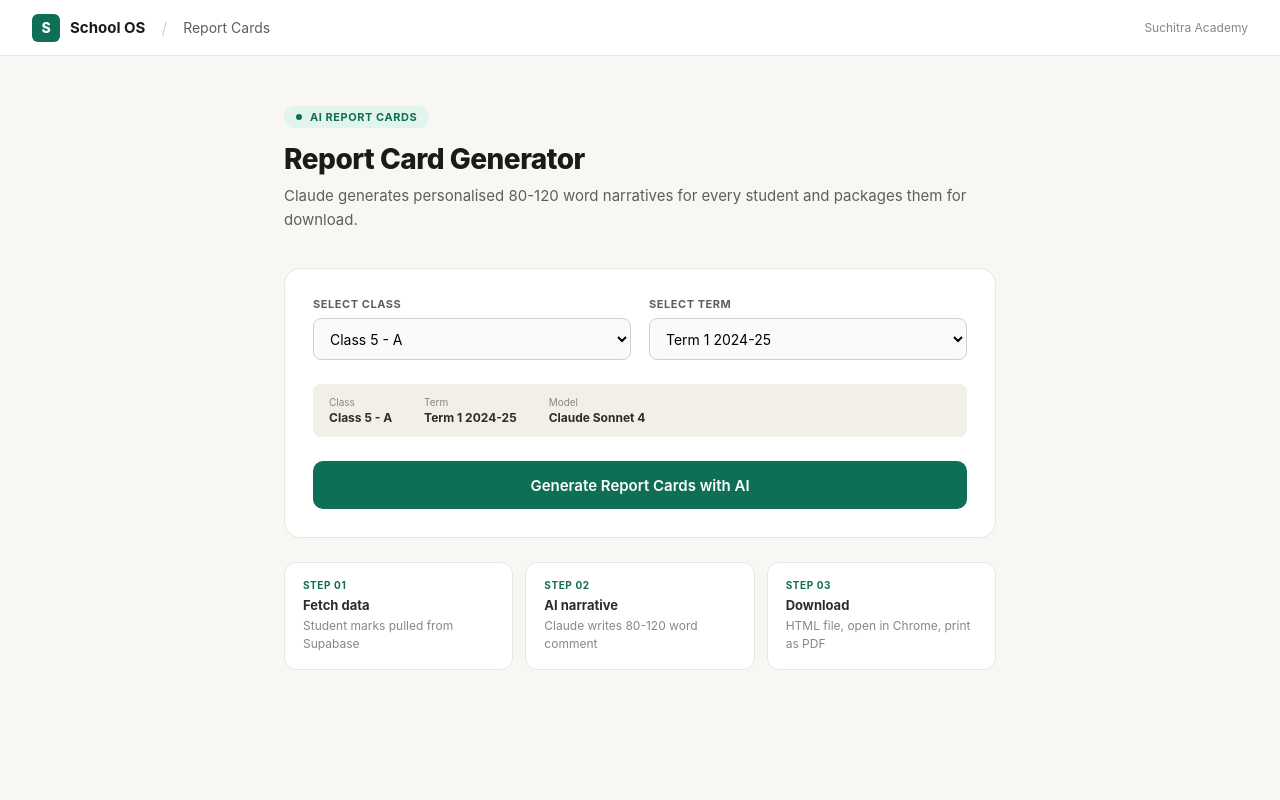
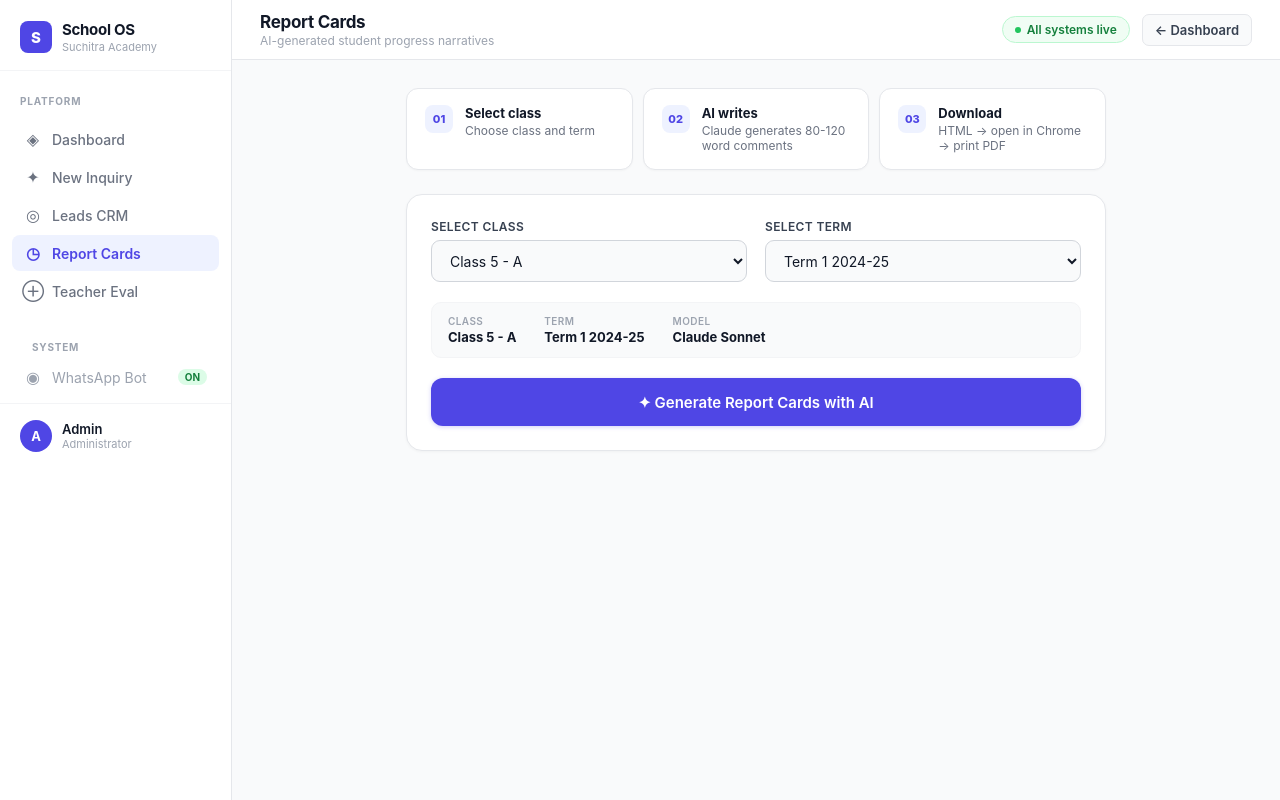
Before and after one commit to PranixQuick/School-OS, a Next.js app: page /report-cards in a window 1280 px wide. Built offline with nearby package versions, Linux system fonts and the light colour scheme.

Commit message:
Update page.tsx

```diff
--- a/app/report-cards/page.tsx
+++ b/app/report-cards/page.tsx
@@ -2,6 +2,8 @@
 
 import { useState } from 'react';
 import type { CSSProperties } from 'react';
+import Layout from '@/components/Layout';
+import Link from 'next/link';
 
 const CLASSES = [
   { label: 'Class 5 - A', classNum: '5', section: 'A' },
@@ -13,13 +15,6 @@ const TERMS = ['Term 1 2024-25', 'Term 2 2024-25', 'Term 3 2024-25'];
 interface Report { name: string; fileName: string; html: string; }
 type Status = 'idle' | 'loading' | 'success' | 'error';
 
-const BTN: CSSProperties = {
-  border: 'none',
-  cursor: 'pointer',
-  fontFamily: 'inherit',
-  fontWeight: 600,
-};
-
 export default function ReportCardsPage() {
   const [selClass, setSelClass] = useState(CLASSES[0]);
   const [selTerm, setSelTerm] = useState(TERMS[0]);
@@ -28,18 +23,12 @@ export default function ReportCardsPage() {
   const [errorMsg, setErrorMsg] = useState('');
 
   async function handleGenerate() {
-    setStatus('loading');
-    setReports([]);
-    setErrorMsg('');
+    setStatus('loading'); setReports([]); setErrorMsg('');
     try {
       const res = await fetch('/api/report-cards/generate', {
         method: 'POST',
         headers: { 'Content-Type': 'application/json' },
-        body: JSON.stringify({
-          classNum: selClass.classNum,
-          section: selClass.section,
-          term: selTerm,
-        }),
+        body: JSON.stringify({ classNum: selClass.classNum, section: selClass.section, term: selTerm }),
       });
       const data = await res.json() as { error?: string; reports?: Report[] };
       if (!res.ok) throw new Error(data.error ?? 'Generation failed');
@@ -55,9 +44,7 @@ export default function ReportCardsPage() {
     const blob = new Blob([report.html], { type: 'text/html' });
     const url = URL.createObjectURL(blob);
     const a = document.createElement('a');
-    a.href = url;
-    a.download = report.fileName;
-    a.click();
+    a.href = url; a.download = report.fileName; a.click();
     URL.revokeObjectURL(url);
   }
 
@@ -70,199 +57,112 @@ export default function ReportCardsPage() {
         const a = document.createElement('a');
         a.href = url;
         a.download = `ReportCards_${selClass.classNum}${selClass.section}.zip`;
-        a.click();
-        URL.revokeObjectURL(url);
+        a.click(); URL.revokeObjectURL(url);
       });
     });
   }
 
   return (
-    <div style={{ minHeight: '100vh', background: '#F8F7F4', fontFamily: '-apple-system, BlinkMacSystemFont, "Segoe UI", sans-serif' }}>
+    <Layout
+      title="Report Cards"
+      subtitle="AI-generated student progress narratives"
+      actions={
+        <Link href="/dashboard" className="btn btn-ghost btn-sm">← Dashboard</Link>
+      }
+    >
+      <div style={{ maxWidth: 700, margin: '0 auto' }}>
 
-      {/* Nav */}
-      <nav style={{ background: '#fff', borderBottom: '1px solid #E8E6DF', height: 56, display: 'flex', alignItems: 'center', padding: '0 32px', justifyContent: 'space-between' }}>
-        <div style={{ display: 'flex', alignItems: 'center', gap: 10 }}>
-          <a href="/" style={{ display: 'flex', alignItems: 'center', gap: 10, textDecoration: 'none' }}>
-            <div style={{ width: 28, height: 28, borderRadius: 6, background: '#0F6E56', display: 'flex', alignItems: 'center', justifyContent: 'center' }}>
-              <span style={{ color: '#fff', fontWeight: 800, fontSize: 14 }}>S</span>
+        {/* How it works strip */}
+        <div style={{ display: 'grid', gridTemplateColumns: '1fr 1fr 1fr', gap: 10, marginBottom: 24 }}>
+          {[
+            { step: '01', title: 'Select class', desc: 'Choose class and term' },
+            { step: '02', title: 'AI writes', desc: 'Claude generates 80-120 word comments' },
+            { step: '03', title: 'Download', desc: 'HTML → open in Chrome → print PDF' },
+          ].map(s => (
+            <div key={s.step} className="card-sm" style={{ display: 'flex', gap: 12, alignItems: 'flex-start' }}>
+              <div style={{ width: 28, height: 28, borderRadius: 8, background: '#EEF2FF', display: 'flex', alignItems: 'center', justifyContent: 'center', fontSize: 11, fontWeight: 800, color: '#4F46E5', flexShrink: 0 }}>{s.step}</div>
+              <div>
+                <div style={{ fontSize: 13, fontWeight: 700, color: '#111827', marginBottom: 2 }}>{s.title}</div>
+                <div style={{ fontSize: 12, color: '#6B7280' }}>{s.desc}</div>
+              </div>
             </div>
-            <span style={{ fontWeight: 700, fontSize: 15, color: '#1A1A18' }}>School OS</span>
-          </a>
-          <span style={{ color: '#D3D1C7', margin: '0 6px' }}>/</span>
-          <span style={{ fontSize: 14, color: '#5F5E5A' }}>Report Cards</span>
-        </div>
-        <span style={{ fontSize: 12, color: '#888780' }}>Suchitra Academy</span>
-      </nav>
-
-      <div style={{ maxWidth: 760, margin: '0 auto', padding: '48px 24px' }}>
-
-        {/* Page header */}
-        <div style={{ marginBottom: 36 }}>
-          <div style={{ display: 'inline-flex', alignItems: 'center', gap: 8, background: '#E1F5EE', borderRadius: 20, padding: '4px 12px', marginBottom: 14 }}>
-            <div style={{ width: 6, height: 6, borderRadius: '50%', background: '#0F6E56' }} />
-            <span style={{ fontSize: 11, fontWeight: 700, color: '#0F6E56', letterSpacing: '0.05em' }}>AI REPORT CARDS</span>
-          </div>
-          <h1 style={{ fontSize: 28, fontWeight: 800, color: '#1A1A18', margin: '0 0 8px', letterSpacing: '-0.5px' }}>
-            Report Card Generator
-          </h1>
-          <p style={{ fontSize: 15, color: '#5F5E5A', margin: 0, lineHeight: 1.6 }}>
-            Claude generates personalised 80-120 word narratives for every student and packages them for download.
-          </p>
+          ))}
         </div>
 
-        {/* Controls */}
-        <div style={{ background: '#fff', border: '1px solid #E8E6DF', borderRadius: 16, padding: 28, marginBottom: 20 }}>
-          <div style={{ display: 'grid', gridTemplateColumns: '1fr 1fr', gap: 18, marginBottom: 24 }}>
+        {/* Main control card */}
+        <div className="card" style={{ marginBottom: 16 }}>
+          <div style={{ display: 'grid', gridTemplateColumns: '1fr 1fr', gap: 18, marginBottom: 20 }}>
             <div>
-              <label style={{ display: 'block', fontSize: 11, fontWeight: 700, color: '#5F5E5A', letterSpacing: '0.05em', marginBottom: 7 }}>
-                SELECT CLASS
-              </label>
+              <label className="label">SELECT CLASS</label>
               <select
+                className="input"
+                style={{ height: 42 } as CSSProperties}
                 value={`${selClass.classNum}-${selClass.section}`}
-                onChange={e => {
-                  const found = CLASSES.find(c => `${c.classNum}-${c.section}` === e.target.value);
-                  if (found) setSelClass(found);
-                }}
-                style={{ width: '100%', height: 42, borderRadius: 8, border: '1px solid #D3D1C7', background: '#FAFAF8', fontSize: 14, padding: '0 12px', outline: 'none' }}
+                onChange={e => { const f = CLASSES.find(c => `${c.classNum}-${c.section}` === e.target.value); if (f) setSelClass(f); }}
               >
-                {CLASSES.map(c => (
-                  <option key={`${c.classNum}-${c.section}`} value={`${c.classNum}-${c.section}`}>
-                    {c.label}
-                  </option>
-                ))}
+                {CLASSES.map(c => <option key={`${c.classNum}-${c.section}`} value={`${c.classNum}-${c.section}`}>{c.label}</option>)}
               </select>
             </div>
             <div>
-              <label style={{ display: 'block', fontSize: 11, fontWeight: 700, color: '#5F5E5A', letterSpacing: '0.05em', marginBottom: 7 }}>
-                SELECT TERM
-              </label>
-              <select
-                value={selTerm}
-                onChange={e => setSelTerm(e.target.value)}
-                style={{ width: '100%', height: 42, borderRadius: 8, border: '1px solid #D3D1C7', background: '#FAFAF8', fontSize: 14, padding: '0 12px', outline: 'none' }}
-              >
+              <label className="label">SELECT TERM</label>
+              <select className="input" style={{ height: 42 } as CSSProperties} value={selTerm} onChange={e => setSelTerm(e.target.value)}>
                 {TERMS.map(t => <option key={t} value={t}>{t}</option>)}
               </select>
             </div>
           </div>
 
-          {/* Info strip */}
-          <div style={{ background: '#F1EFE8', borderRadius: 8, padding: '12px 16px', display: 'flex', gap: 32, marginBottom: 24 }}>
-            {[
-              { label: 'Class', value: selClass.label },
-              { label: 'Term', value: selTerm },
-              { label: 'Model', value: 'Claude Sonnet 4' },
-            ].map(item => (
-              <div key={item.label}>
-                <div style={{ fontSize: 10, color: '#888780', marginBottom: 2 }}>{item.label}</div>
-                <div style={{ fontSize: 12, fontWeight: 700, color: '#2C2C2A' }}>{item.value}</div>
+          <div style={{ background: '#F9FAFB', borderRadius: 10, padding: '12px 16px', display: 'flex', gap: 28, marginBottom: 20, border: '1px solid #F3F4F6' }}>
+            {[{ l: 'Class', v: selClass.label }, { l: 'Term', v: selTerm }, { l: 'Model', v: 'Claude Sonnet' }].map(x => (
+              <div key={x.l}>
+                <div style={{ fontSize: 10, color: '#9CA3AF', marginBottom: 2, fontWeight: 600, letterSpacing: '0.04em' }}>{x.l.toUpperCase()}</div>
+                <div style={{ fontSize: 13, fontWeight: 700, color: '#111827' }}>{x.v}</div>
               </div>
             ))}
           </div>
 
-          <button
-            onClick={handleGenerate}
-            disabled={status === 'loading'}
-            style={{
-              ...BTN,
-              width: '100%',
-              height: 48,
-              borderRadius: 10,
-              background: status === 'loading' ? '#5DCAA5' : '#0F6E56',
-              color: '#fff',
-              fontSize: 15,
-              display: 'flex',
-              alignItems: 'center',
-              justifyContent: 'center',
-              gap: 10,
-            }}
-          >
-            {status === 'loading' ? <><Spinner /> Generating reports, please wait...</> : 'Generate Report Cards with AI'}
+          <button onClick={handleGenerate} disabled={status === 'loading'} className={`btn btn-primary btn-lg`} style={{ width: '100%' }}>
+            {status === 'loading' ? <><span className="spinner" style={{ width: 16, height: 16, border: '2px solid rgba(255,255,255,0.3)', borderTop: '2px solid #fff' }} />Generating reports — please wait...</> : '✦ Generate Report Cards with AI'}
           </button>
         </div>
 
-        {/* Error */}
         {status === 'error' && (
-          <div style={{ background: '#FAECE7', border: '1px solid #F0997B', borderRadius: 10, padding: '14px 18px', color: '#712B13', fontSize: 14, marginBottom: 20 }}>
+          <div className="alert alert-error" style={{ marginBottom: 16 }}>
             <strong>Error:</strong> {errorMsg}
           </div>
         )}
 
-        {/* Success */}
         {status === 'success' && reports.length > 0 && (
-          <div style={{ background: '#fff', border: '1.5px solid #1D9E75', borderRadius: 16, padding: 24 }}>
-            <div style={{ display: 'flex', alignItems: 'center', justifyContent: 'space-between', marginBottom: 20 }}>
+          <div className="card" style={{ border: '1.5px solid #22C55E' }}>
+            <div style={{ display: 'flex', alignItems: 'center', justifyContent: 'space-between', marginBottom: 16 }}>
               <div style={{ display: 'flex', alignItems: 'center', gap: 12 }}>
-                <div style={{ width: 36, height: 36, borderRadius: '50%', background: '#E1F5EE', display: 'flex', alignItems: 'center', justifyContent: 'center', color: '#0F6E56', fontWeight: 700, fontSize: 18 }}>
-                  ✓
-                </div>
+                <div style={{ width: 36, height: 36, borderRadius: '50%', background: '#DCFCE7', display: 'flex', alignItems: 'center', justifyContent: 'center', color: '#15803D', fontWeight: 700, fontSize: 18 }}>✓</div>
                 <div>
-                  <div style={{ fontWeight: 700, fontSize: 16, color: '#0F6E56' }}>{reports.length} reports generated</div>
-                  <div style={{ fontSize: 12, color: '#5F5E5A' }}>{selClass.label} · {selTerm} · Saved to database</div>
+                  <div style={{ fontWeight: 700, fontSize: 15, color: '#15803D' }}>{reports.length} reports generated</div>
+                  <div style={{ fontSize: 12, color: '#6B7280' }}>{selClass.label} · {selTerm} · Saved to database</div>
                 </div>
               </div>
-              <button
-                onClick={downloadAllZip}
-                style={{ ...BTN, height: 38, padding: '0 20px', borderRadius: 8, background: '#0F6E56', color: '#fff', fontSize: 13 }}
-              >
-                Download All ZIP
-              </button>
+              <button onClick={downloadAllZip} className="btn btn-success btn-sm">↓ Download All ZIP</button>
             </div>
-
             <div style={{ display: 'flex', flexDirection: 'column', gap: 8 }}>
               {reports.map((r, i) => (
-                <div key={i} style={{ display: 'flex', alignItems: 'center', justifyContent: 'space-between', padding: '10px 14px', background: '#F8F7F4', borderRadius: 8, border: '1px solid #E8E6DF' }}>
+                <div key={i} style={{ display: 'flex', alignItems: 'center', justifyContent: 'space-between', padding: '10px 14px', background: '#F9FAFB', borderRadius: 10, border: '1px solid #F3F4F6' }}>
                   <div style={{ display: 'flex', alignItems: 'center', gap: 10 }}>
-                    <div style={{ width: 28, height: 28, borderRadius: 6, background: '#E1F5EE', display: 'flex', alignItems: 'center', justifyContent: 'center', fontSize: 12, fontWeight: 700, color: '#0F6E56' }}>
-                      {i + 1}
-                    </div>
+                    <div style={{ width: 28, height: 28, borderRadius: 8, background: '#DCFCE7', display: 'flex', alignItems: 'center', justifyContent: 'center', fontSize: 12, fontWeight: 700, color: '#15803D' }}>{i + 1}</div>
                     <div>
-                      <div style={{ fontWeight: 600, fontSize: 14, color: '#1A1A18' }}>{r.name}</div>
-                      <div style={{ fontSize: 11, color: '#888780' }}>{r.fileName}</div>
+                      <div style={{ fontWeight: 600, fontSize: 14, color: '#111827' }}>{r.name}</div>
+                      <div style={{ fontSize: 11, color: '#9CA3AF' }}>{r.fileName}</div>
                     </div>
                   </div>
-                  <button
-                    onClick={() => downloadHTML(r)}
-                    style={{ ...BTN, height: 32, padding: '0 14px', borderRadius: 6, background: '#fff', border: '1px solid #D3D1C7', fontSize: 12, color: '#1A1A18' }}
-                  >
-                    Download
-                  </button>
+                  <button onClick={() => downloadHTML(r)} className="btn btn-ghost btn-sm">↓ Download</button>
                 </div>
               ))}
             </div>
-
-            <div style={{ marginTop: 16, padding: '12px 16px', background: '#F1EFE8', borderRadius: 8, fontSize: 12, color: '#5F5E5A' }}>
-              Tip: Open HTML file in Chrome → Ctrl+P → Save as PDF
+            <div className="alert alert-info" style={{ marginTop: 14 }}>
+              Tip: Open HTML file in Chrome → Ctrl+P → Save as PDF for print-ready cards.
             </div>
           </div>
         )}
-
-        {/* How it works */}
-        {status === 'idle' && (
-          <div style={{ display: 'grid', gridTemplateColumns: '1fr 1fr 1fr', gap: 12, marginTop: 24 }}>
-            {[
-              { step: '01', title: 'Fetch data', desc: 'Student marks pulled from Supabase' },
-              { step: '02', title: 'AI narrative', desc: 'Claude writes 80-120 word comment' },
-              { step: '03', title: 'Download', desc: 'HTML file, open in Chrome, print as PDF' },
-            ].map(item => (
-              <div key={item.step} style={{ background: '#fff', border: '1px solid #E8E6DF', borderRadius: 12, padding: '16px 18px' }}>
-                <div style={{ fontSize: 10, fontWeight: 700, color: '#0F6E56', letterSpacing: '0.06em', marginBottom: 6 }}>STEP {item.step}</div>
-                <div style={{ fontSize: 13, fontWeight: 700, color: '#2C2C2A', marginBottom: 4 }}>{item.title}</div>
-                <div style={{ fontSize: 12, color: '#888780', lineHeight: 1.5 }}>{item.desc}</div>
-              </div>
-            ))}
-          </div>
-        )}
       </div>
-    </div>
+    </Layout>
   );
 }
-
-function Spinner() {
-  return (
-    <>
-      <style>{`@keyframes schoolos_spin{to{transform:rotate(360deg)}}`}</style>
-      <div style={{ width: 16, height: 16, border: '2px solid rgba(255,255,255,0.35)', borderTop: '2px solid #fff', borderRadius: '50%', animation: 'schoolos_spin 0.7s linear infinite' }} />
-    </>
-  );
-}
```
